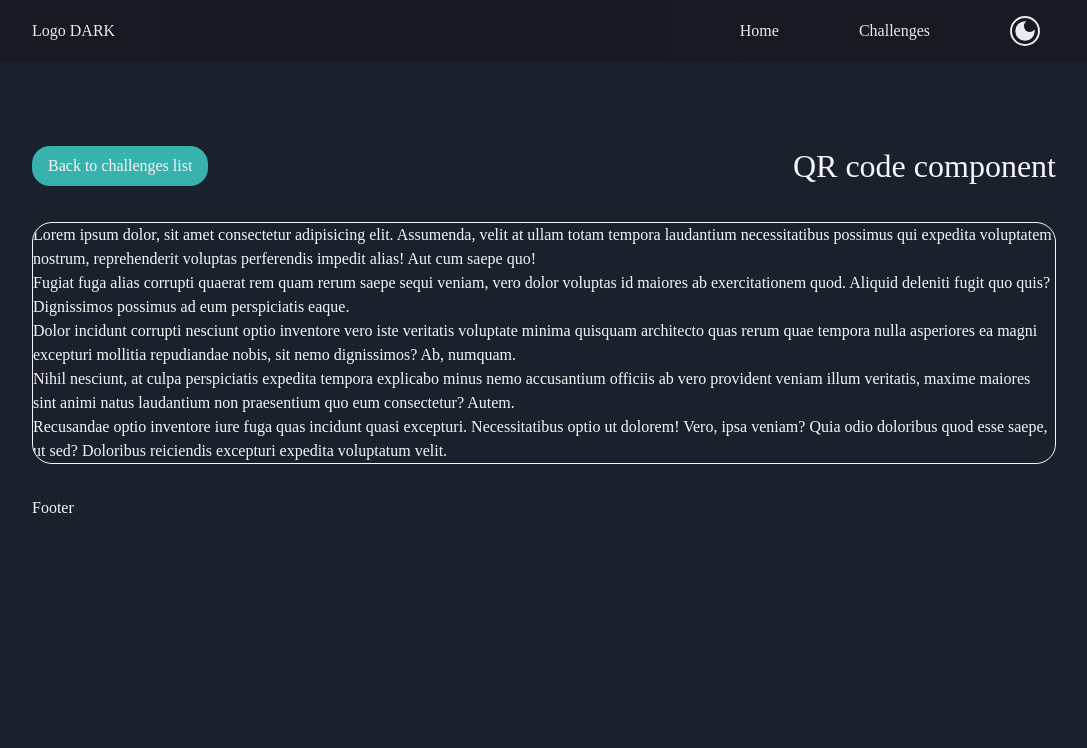
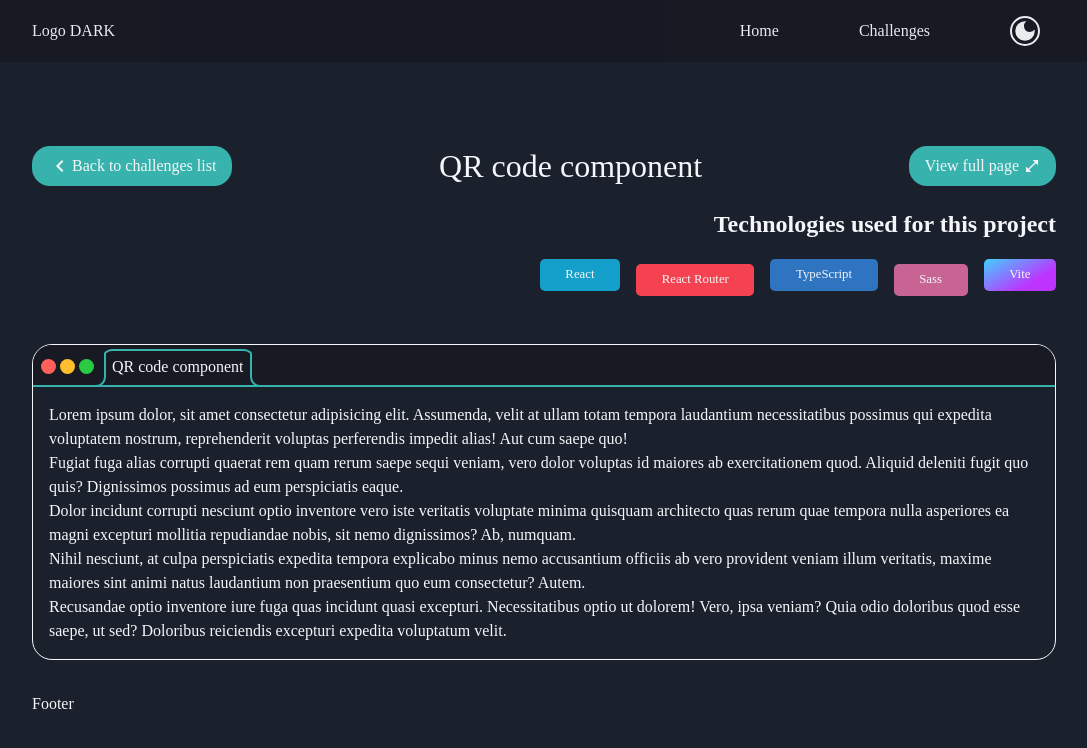
Before and after one commit to Damian764/Frontendmentor-challenges, a React (Vite) app: page /Frontendmentor-challenges/challenges/qr-code-component-main in a window 1280 px wide. Shown: the top 748 px of the page, without its empty margins (96-1183 px from the left). Built offline with nearby package versions, Linux system fonts and the light colour scheme.

Commit message:
Update Challenge.tsx
--add icons to buttons
--add raw view button
--add technologies used section
--begin to code pseudo browser view

```diff
--- a/src/components/Challenge.tsx
+++ b/src/components/Challenge.tsx
@@ -1,11 +1,11 @@
 import { Link, useLoaderData } from "react-router-dom";
+import { MdKeyboardArrowLeft, MdOpenInFull } from "react-icons/md";
+
+
 import { ChallengeListStructure, getChallenge } from "../data/challenges/challenges_data"
 import './scss/_challenge.scss'
 
-interface loaderParams {
-    challengeId: string
-}
-export function loader({ params }: { params: loaderParams }) {
+export function loader({ params }: any) {
     const challenge = getChallenge(params.challengeId);
     return challenge
 }
@@ -14,11 +14,33 @@ const Challenge = () => {
     return (
         <div className="challenge container">
             <div className="challenge-header">
-                <Link to={'/challenges'}>Back to challenges list</Link>
+                <Link className="go-back" to={'/challenges'}><MdKeyboardArrowLeft />Back to challenges list</Link>
                 <div className="title">{challenge.title}</div>
+                <Link className="view-raw" to={'raw'}>View full page <MdOpenInFull /></Link>
             </div>
+            {
+                challenge.technologies &&
+                <div className="technologies">
+                    <h2>Technologies used for this project</h2>
+                    <ul className='technologies-list'>
+                        {challenge.technologies.map(technology =>
+                            <li className={`technologies-item technologies-${technology.replace(/\s+/g, '-').toLowerCase()}`}>{technology}</li>
+                        )}
+                    </ul>
+                </div>
+            }
             <section className="content">
-                {challenge.element}
+                <div className="top-bar">
+                    <div className="dots">
+                        <div className="dot"></div>
+                        <div className="dot"></div>
+                        <div className="dot"></div>
+                    </div>
+                    <div className="tab">{challenge.title}</div>
+                </div>
+                <div className="body">
+                    {challenge.element}
+                </div>
             </section>
         </div>
     )
```
